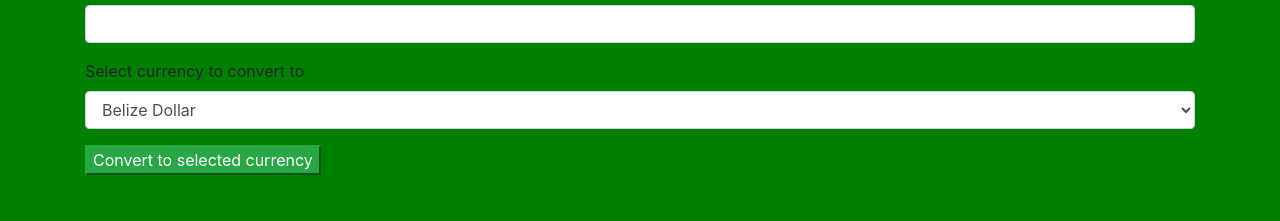
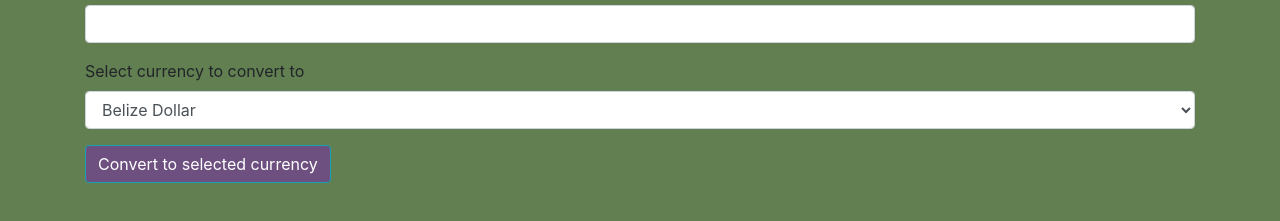
Before and after one commit to jwtill/currency-exchanger, a website built with webpack: page src/index.html in a window 1280 px wide. Shown: the part 131-352 px from the top of the page. Built offline with nearby package versions, Linux system fonts and the light colour scheme.

Commit message:
Add styling

```diff
--- a/src/css/styles.css
+++ b/src/css/styles.css
@@ -1,8 +1,14 @@
 body {
-  background-color: green;
+  background-color: #617F50;
 }
 .results {
   display:none;
   background-color: white;
   padding: 5px;
+  border-radius: 5px;
 }
+
+.btn-info {
+  background-color: #6E5080;
+  color: white;
+}
--- a/src/exchange-service.js
+++ b/src/exchange-service.js
@@ -6,7 +6,6 @@ export default class ExchangeService {
       if (!response.ok) {
         throw Error(response.statusText);
       }
-      console.log("Success");
       return response.json();
     } catch (error) {
       return error.message;
--- a/src/index.html
+++ b/src/index.html
@@ -27,13 +27,12 @@
       </select>
     </div>
     <div class="input-group mb-3">
-      <button class="btn-success" id="convert">Convert to selected currency</button>
+      <button class="btn btn-info" id="convert">Convert to selected currency</button>
     </div>
     <div class="results">
-    <div id="show-conversion"></div>
-    <div id="show-errors"></div>
-  </div>
-
+      <div id="show-conversion"></div>
+      <div id="show-errors"></div>
+    </div>
   </div>
 </body>
 
```
